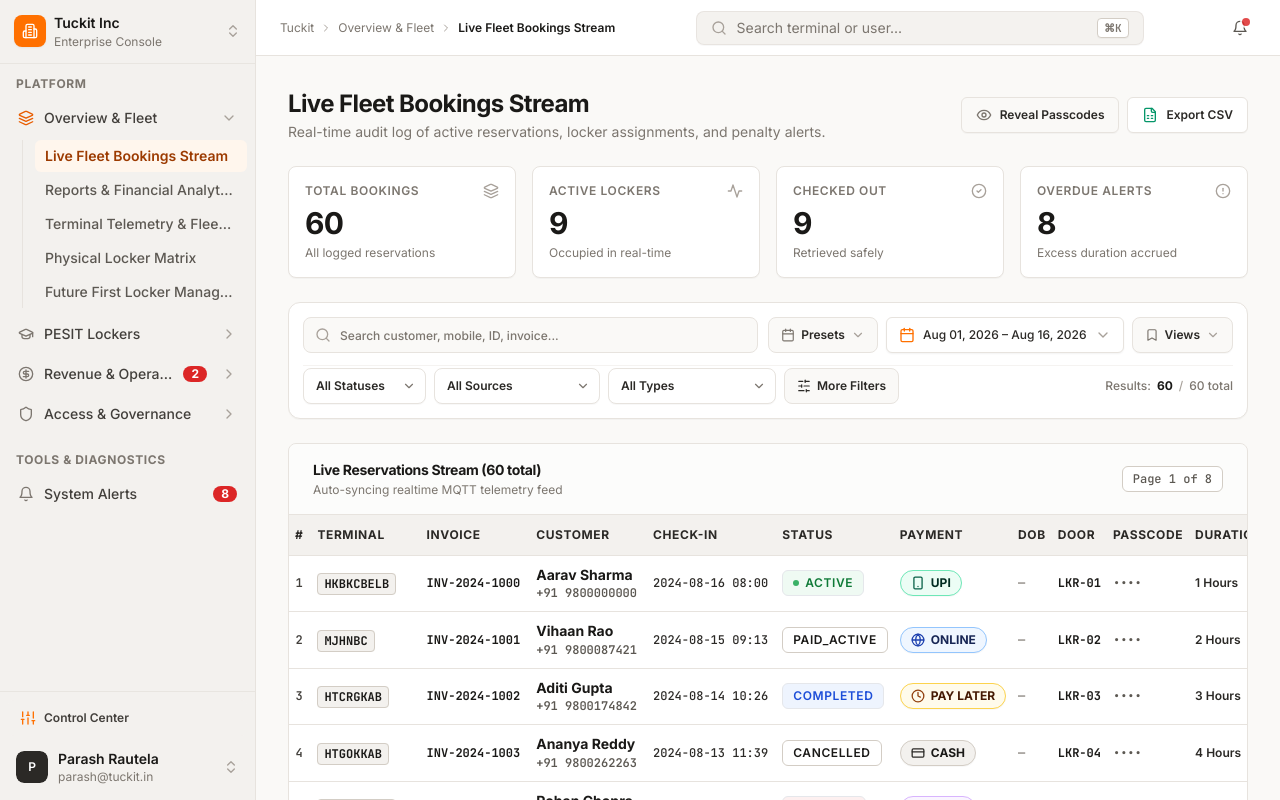
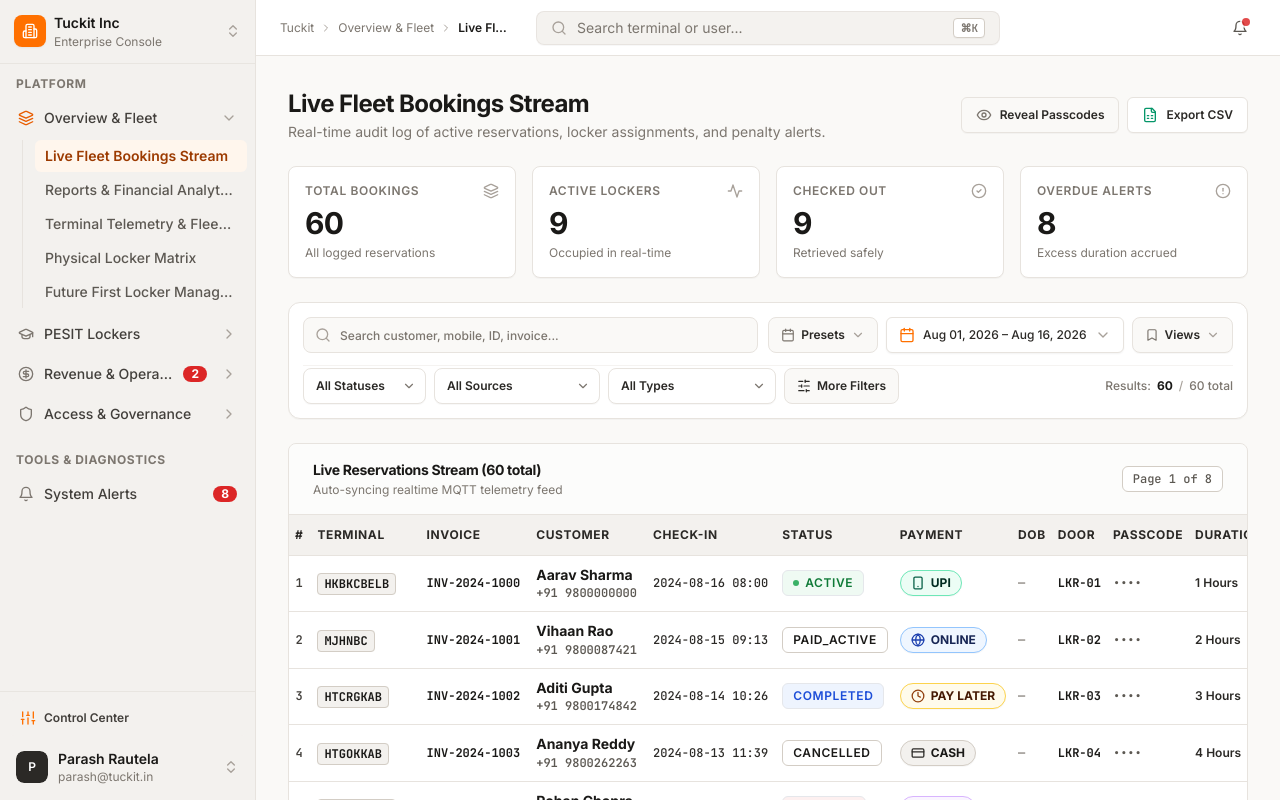
Before and after one commit to parashrautela/tuckit-admin-board-company-, a React (Vite) app in the folder company level /: page /dashboard in a window 1280 px wide. Shown: the top 800 px of the page. Built offline with nearby package versions, Linux system fonts and the light colour scheme.

Commit message:
fix(header): mathematically center search bar across all viewport sizes using symmetrical grid columns

```diff
--- a/company level /src/components/layout/Layout.tsx
+++ b/company level /src/components/layout/Layout.tsx
@@ -27,9 +27,9 @@
       {/* Main Content Shell */}
       <div className="lg:ml-64 flex flex-col min-h-screen transition-all duration-200 flex-1">
         {/* Top Header */}
-        <header className="sticky top-0 z-30 bg-white/95 backdrop-blur-sm border-b border-neutral-200 h-14 flex items-center justify-between gap-3 px-3 sm:px-6 shrink-0">
+        <header className="sticky top-0 z-30 bg-white/95 backdrop-blur-sm border-b border-neutral-200 h-14 flex md:grid md:grid-cols-[1fr_minmax(260px,440px)_1fr] lg:grid-cols-[1fr_minmax(320px,480px)_1fr] items-center justify-between gap-3 px-3 sm:px-6 shrink-0">
           {/* Left: Mobile Menu Toggle + Breadcrumb Local Nav */}
-          <div className="flex items-center gap-2 sm:gap-2.5 min-w-0 flex-1 md:flex-initial">
+          <div className="flex items-center gap-2 sm:gap-2.5 min-w-0 pr-2">
             <Button
               variant="outline"
               size="icon-sm"
@@ -44,8 +44,8 @@
             <LocalNav className="min-w-0" />
           </div>
 
-          {/* Center: Search Bar (Centrally Positioned) */}
-          <div className="hidden md:flex items-center justify-center flex-1 max-w-sm lg:max-w-md mx-3 lg:mx-6 min-w-0">
+          {/* Center: Search Bar (Centrally Positioned in Header) */}
+          <div className="hidden md:flex items-center justify-center w-full min-w-0 px-2">
             <div
               onClick={() => navigate('/dashboard')}
               className="flex items-center justify-between gap-2.5 px-3.5 py-1.5 rounded-lg bg-neutral-100/90 border border-neutral-200/90 text-neutral-500 text-xs sm:text-sm w-full cursor-pointer hover:bg-neutral-200/60 hover:border-neutral-300 transition-all shadow-2xs group"
```
